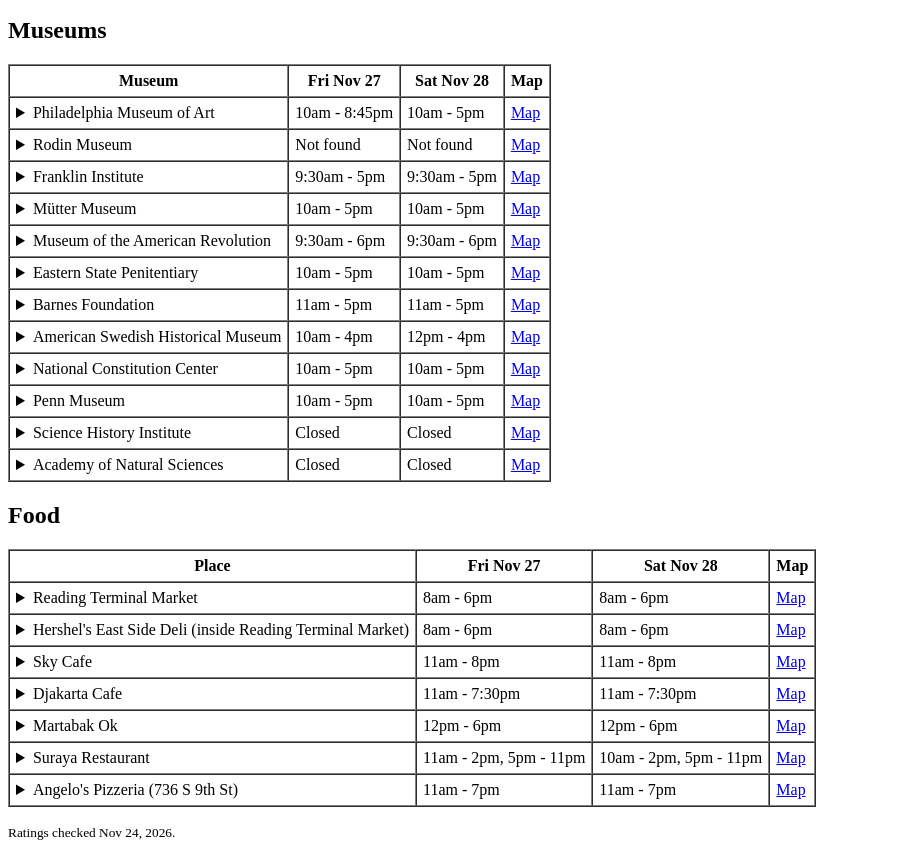
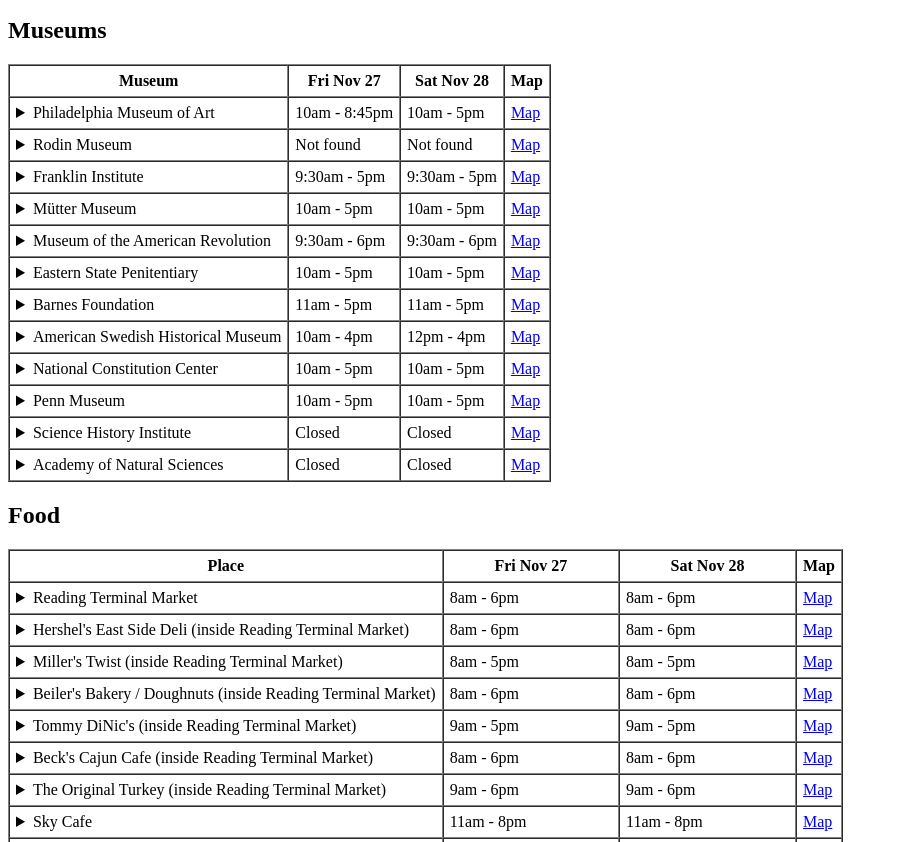
Before and after one commit to AdityaMulyap/philly-thanksgiving-2026, a plain HTML site: page index.html in a window 1280 px wide. Shown: the part 104-946 px from the top of the page, without its empty margins (0-898 px from the left). Drawn offline with Linux system fonts and the light colour scheme.

Commit message:
Add 5 Reading Terminal stalls from Reddit with Google and TripAdvisor reviews
Co-Authored-By: Claude Opus 5.5 <noreply@anthropic.com>

```diff
--- a/index.html
+++ b/index.html
@@ -152,6 +152,56 @@ TripAdvisor: 4.6 ★ (434 reviews) <a href="https://www.tripadvisor.com/Restaura
 <td><a href="https://www.google.com/maps/search/?api=1&amp;query=Hershel%27s%20East%20Side%20Deli%20Reading%20Terminal%20Market%20Philadelphia" target="_blank">Map</a></td>
 </tr>
 <tr>
+<td><details><summary>Miller's Twist (inside Reading Terminal Market)</summary>
+Get: cheesesteak pretzel or pretzel-wrapped sausage, with honey mustard and a lemonade.<br>
+Google: 4.8 ★ (595 reviews) <a href="https://search.google.com/local/reviews?placeid=ChIJCQH7WCnGxokRqpijncWAp2Y" target="_blank">read reviews</a><br>
+TripAdvisor: 4.8 ★ (218 reviews) <a href="https://www.tripadvisor.com/Restaurant_Review-g60795-d4317975-Reviews-Miller_s_Twist-Philadelphia_Pennsylvania.html" target="_blank">read reviews</a>
+</details></td>
+<td>8am - 5pm</td>
+<td>8am - 5pm</td>
+<td><a href="https://www.google.com/maps/search/?api=1&amp;query=Miller%27s%20Twist%20Reading%20Terminal%20Market%20Philadelphia" target="_blank">Map</a></td>
+</tr>
+<tr>
+<td><details><summary>Beiler's Bakery / Doughnuts (inside Reading Terminal Market)</summary>
+Get: cream-filled doughnuts, blueberry fritter, salted caramel or the plain powdered sugar.<br>
+Google: 4.6 ★ (496 reviews) <a href="https://search.google.com/local/reviews?placeid=ChIJ-0HrRhXHxokRww89qC14rMI" target="_blank">read reviews</a><br>
+TripAdvisor: 4.8 ★ (1,343 reviews) <a href="https://www.tripadvisor.com/Restaurant_Review-g60795-d3964520-Reviews-Beiler_s_Bakery-Philadelphia_Pennsylvania.html" target="_blank">read reviews</a>
+</details></td>
+<td>8am - 6pm</td>
+<td>8am - 6pm</td>
+<td><a href="https://www.google.com/maps/search/?api=1&amp;query=Beiler%27s%20Doughnuts%20Reading%20Terminal%20Market%20Philadelphia" target="_blank">Map</a></td>
+</tr>
+<tr>
+<td><details><summary>Tommy DiNic's (inside Reading Terminal Market)</summary>
+Get: roast pork with sharp provolone and broccoli rabe. Can sell out.<br>
+Google: 4.2 ★ (1,175 reviews) <a href="https://search.google.com/local/reviews?placeid=ChIJZ3lp2SvGxokRFjf_OhZBCa4" target="_blank">read reviews</a><br>
+TripAdvisor: 4.4 ★ (1,299 reviews) <a href="https://www.tripadvisor.com/Restaurant_Review-g60795-d1026206-Reviews-Tommy_DiNic_s_Pork_Beef-Philadelphia_Pennsylvania.html" target="_blank">read reviews</a>
+</details></td>
+<td>9am - 5pm</td>
+<td>9am - 5pm</td>
+<td><a href="https://www.google.com/maps/search/?api=1&amp;query=Tommy%20DiNic%27s%20Reading%20Terminal%20Market%20Philadelphia" target="_blank">Map</a></td>
+</tr>
+<tr>
+<td><details><summary>Beck's Cajun Cafe (inside Reading Terminal Market)</summary>
+Get: gator gumbo or étouffée over jambalaya rice. Breakfast: bacon po' boy with Cajun mayo. Easier to find a seat here.<br>
+Google: 4.1 ★ (729 reviews) <a href="https://search.google.com/local/reviews?placeid=ChIJCQH7WCnGxokROfkyiOcDGPE" target="_blank">read reviews</a><br>
+TripAdvisor: 4.3 ★ (276 reviews) <a href="https://www.tripadvisor.com/Restaurant_Review-g60795-d2025784-Reviews-Beck_s_Cajun_Cafe-Philadelphia_Pennsylvania.html" target="_blank">read reviews</a>
+</details></td>
+<td>8am - 6pm</td>
+<td>8am - 6pm</td>
+<td><a href="https://www.google.com/maps/search/?api=1&amp;query=Beck%27s%20Cajun%20Cafe%20Reading%20Terminal%20Market%20Philadelphia" target="_blank">Map</a></td>
+</tr>
+<tr>
+<td><details><summary>The Original Turkey (inside Reading Terminal Market)</summary>
+Get: the basic turkey sandwich (fresh, warm turkey), or the lunch special with two sides and cranberry.<br>
+Google: 4.5 ★ (219 reviews) <a href="https://search.google.com/local/reviews?placeid=ChIJJZRaRSnGxokRgaMJVbLBsXI" target="_blank">read reviews</a><br>
+TripAdvisor: 4.6 ★ (about 220 reviews) <a href="https://www.tripadvisor.com/Restaurant_Review-g60795-d478466-Reviews-The_Original_Turkey-Philadelphia_Pennsylvania.html" target="_blank">read reviews</a>
+</details></td>
+<td>9am - 6pm</td>
+<td>9am - 6pm</td>
+<td><a href="https://www.google.com/maps/search/?api=1&amp;query=The%20Original%20Turkey%20Reading%20Terminal%20Market%20Philadelphia" target="_blank">Map</a></td>
+</tr>
+<tr>
 <td><details><summary>Sky Cafe</summary>
 Google: 4.6 ★ (904 reviews) <a href="https://search.google.com/local/reviews?placeid=ChIJZRD1cgrGxokRvND1Vj4-n88" target="_blank">read reviews</a><br>
 TripAdvisor: 4.3 ★ (7 reviews) <a href="https://www.tripadvisor.com/Restaurant_Review-g60795-d13800490-Reviews-Sky_Cafe-Philadelphia_Pennsylvania.html" target="_blank">read reviews</a>
```
